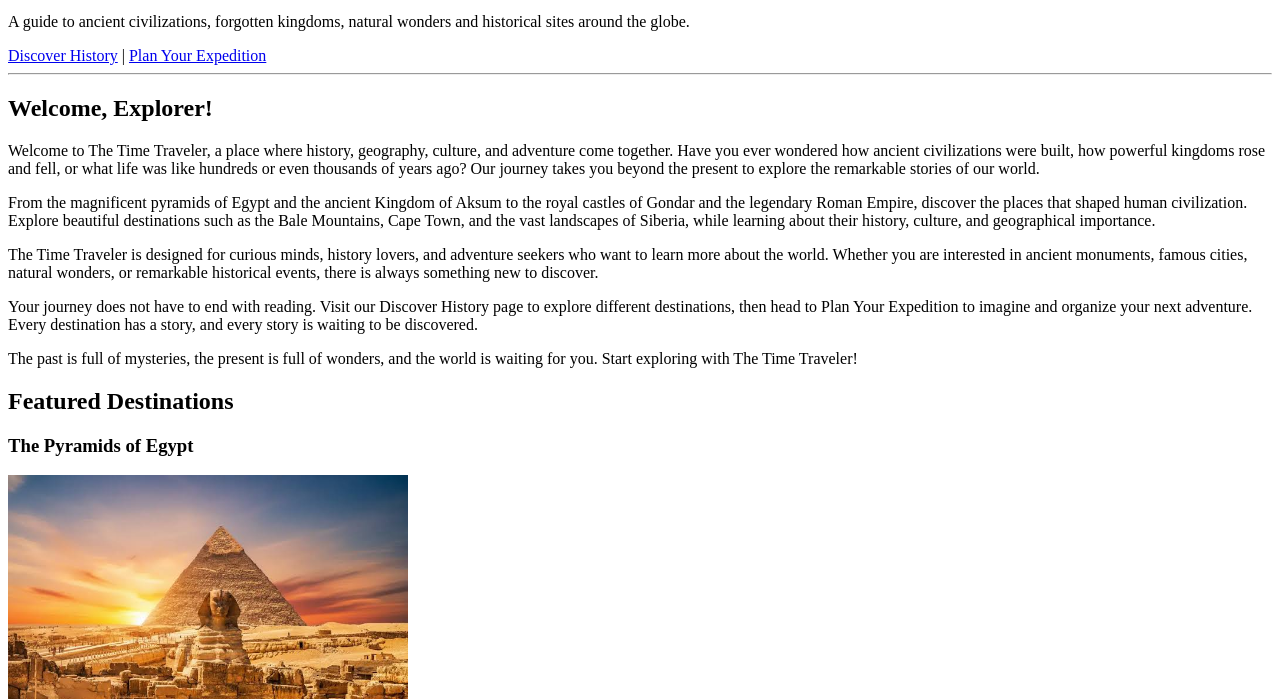
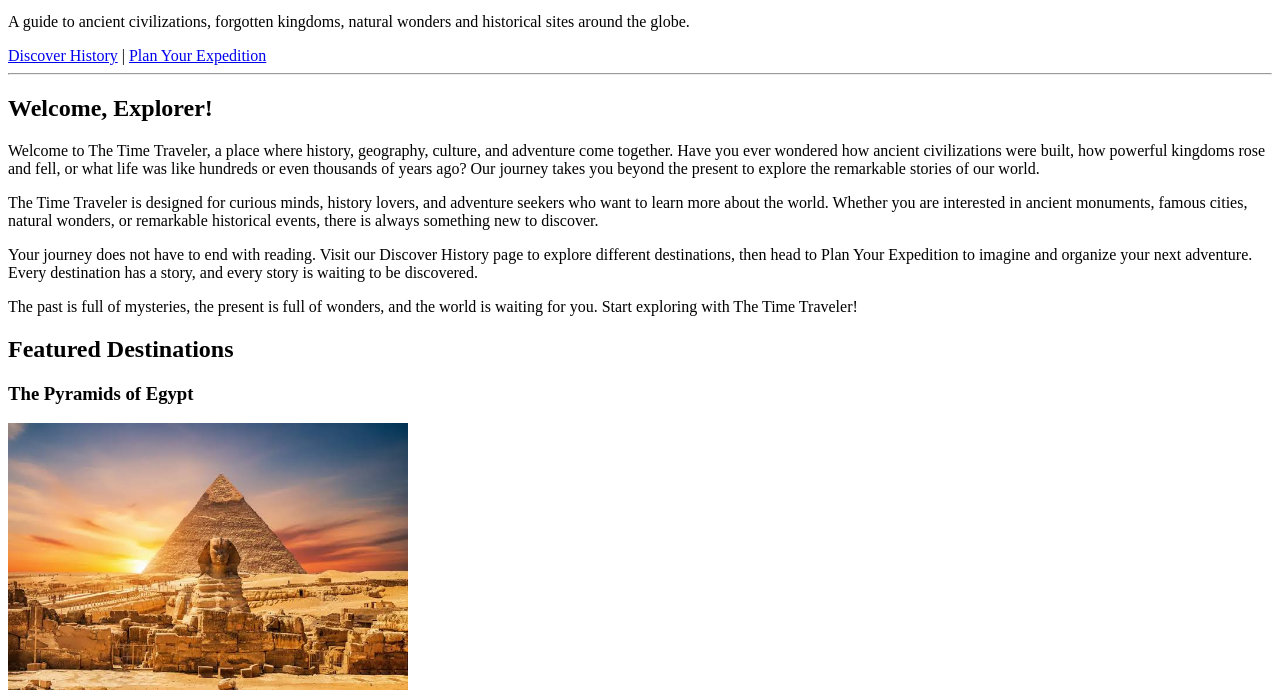
Before and after one commit to girumteshomegirum/the-time-traveler, a plain HTML site: page index.html in a window 1280 px wide. Shown: the part 101-800 px from the top of the page. Drawn offline with Linux system fonts and the light colour scheme.

Commit message:
edit text

```diff
--- a/index.html
+++ b/index.html
@@ -27,9 +27,7 @@
     Welcome to The Time Traveler, a place where history, geography, culture, and adventure come together. Have you ever wondered how ancient civilizations were built, how powerful kingdoms rose and fell, or what life was like hundreds or even thousands of years ago? Our journey takes you beyond the present to explore the remarkable stories of our world.
   </p>
 
-  <p>
-    From the magnificent pyramids of Egypt and the ancient Kingdom of Aksum to the royal castles of Gondar and the legendary Roman Empire, discover the places that shaped human civilization. Explore beautiful destinations such as the Bale Mountains, Cape Town, and the vast landscapes of Siberia, while learning about their history, culture, and geographical importance.
-  </p>
+
 
   <p>
     The Time Traveler is designed for curious minds, history lovers, and adventure seekers who want to learn more about the world. Whether you are interested in ancient monuments, famous cities, natural wonders, or remarkable historical events, there is always something new to discover.
```
